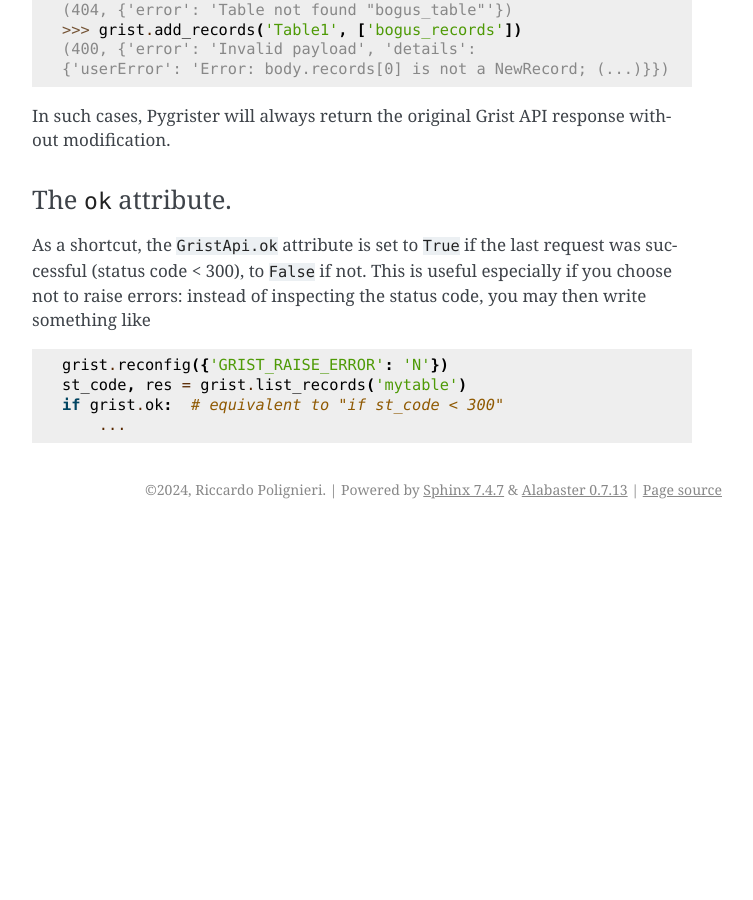
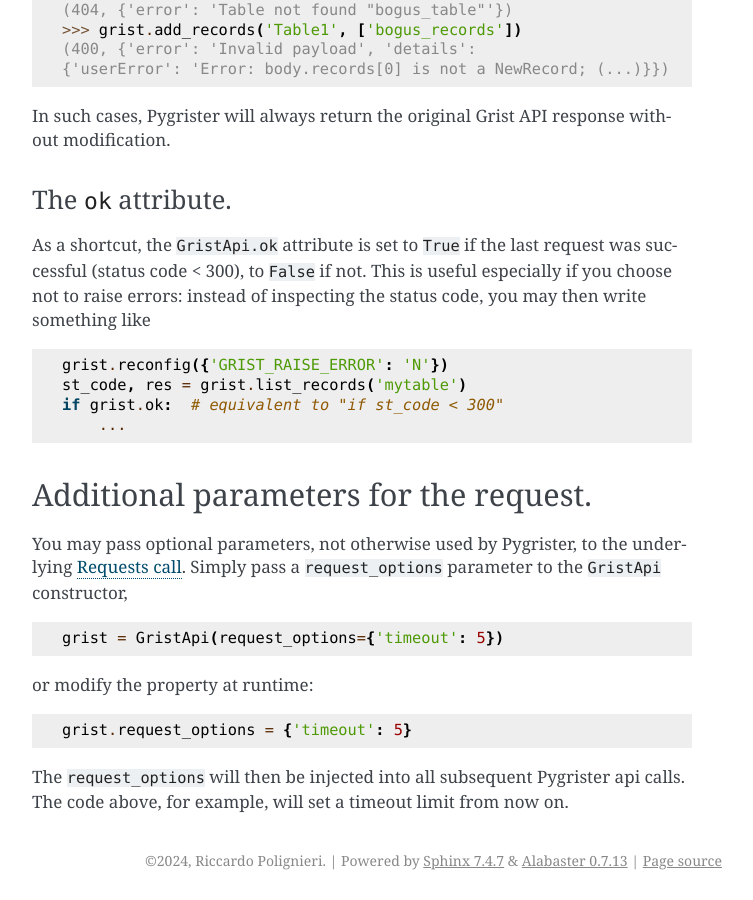
Before and after one commit to ricpol/pygrister, a Sphinx documentation site: the page built from doc/misc.rst, in a window 1280 px wide and 900 px high, scrolled down 1841 px. Shown: the whole window, without its empty margins (388-1141 px from the left). Built offline with Sphinx 7.4.7, drawn with Linux system fonts in a browser that asks for light colours; before the commit the page ends 2370 px from its top, so only the background shows below that; some of the changed text lies outside the part shown.

Commit message:
additional params to the requests call

```diff
--- a/NEWS.txt
+++ b/NEWS.txt
@@ -4,6 +4,8 @@ NEWS
 Bleeding edge: committed to the repo, not yet released on PyPI
 --------------------------------------------------------------
 
+- it is now possible to pass additional parameters to the Requests call
+  (fixes issue #2)
 - added a new type conversion system
 
 v0.4.0, 2024.06.15
--- a/doc/misc.rst
+++ b/doc/misc.rst
@@ -104,3 +104,20 @@ inspecting the status code, you may then write something like ::
     st_code, res = grist.list_records('mytable')
     if grist.ok:  # equivalent to "if st_code < 300"
         ...
+
+
+Additional parameters for the request.
+--------------------------------------
+
+You may pass optional parameters, not otherwise used by Pygrister, to the underlying
+`Requests call <https://requests.readthedocs.io/en/latest/api/#requests.request>`_.
+Simply pass a ``request_options`` parameter to the ``GristApi`` constructor, ::
+
+    grist = GristApi(request_options={'timeout': 5})
+
+or modify the property at runtime::
+
+    grist.request_options = {'timeout': 5}
+
+The ``request_options`` will then be injected into all subsequent Pygrister api
+calls. The code above, for example, will set a timeout limit from now on.
```
Also changed, not shown: 2 other files.
